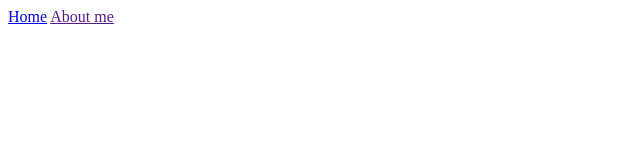
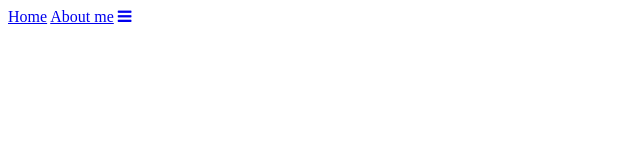
Before and after one commit to AnNvr/learning-journal, a plain HTML site: page app/html/navbar.html in a window 1280 px wide. Shown: the full height of the page, 0-640 px from the left. Drawn offline with Linux system fonts and the light colour scheme.

Commit message:
Update navbar.html

```diff
--- a/app/html/navbar.html
+++ b/app/html/navbar.html
@@ -1,11 +1,20 @@
 <!doctype html>
 <html lang="en">
-    <head>
-        <title>Navigation elements</title>
-        <meta charset="UTF-8" />
-    </head>
-    <div class="nav-items">
-        <a class="nav-item" href="/app/index.html">Home</a>
-        <a class="nav-item" href="">About me</a>
+<head>
+    <title>Navigation elements</title>
+    <meta charset="UTF-8" />
+    <!-- Add a link to the Font Awesome stylesheet for the hamburger icon -->
+    <link rel="stylesheet" href="https://cdnjs.cloudflare.com/ajax/libs/font-awesome/4.7.0/css/font-awesome.min.css">
+</head>
+<body>
+    <!-- Navigation links -->
+    <div id="nav-el" class="nav-items">
+        <a class="nav-item" href="/index.html">Home</a>
+        <a class="nav-item" href="./html/about.html">About me</a>
+        <!-- "Hamburger menu" / "Bar icon" to toggle the navigation links -->
+        <a href="javascript:void(0);" class="icon" onclick="toggleMenu()">
+            <i class="fa fa-bars"></i>
+        </a>
     </div>
+</body>
 </html>
```
